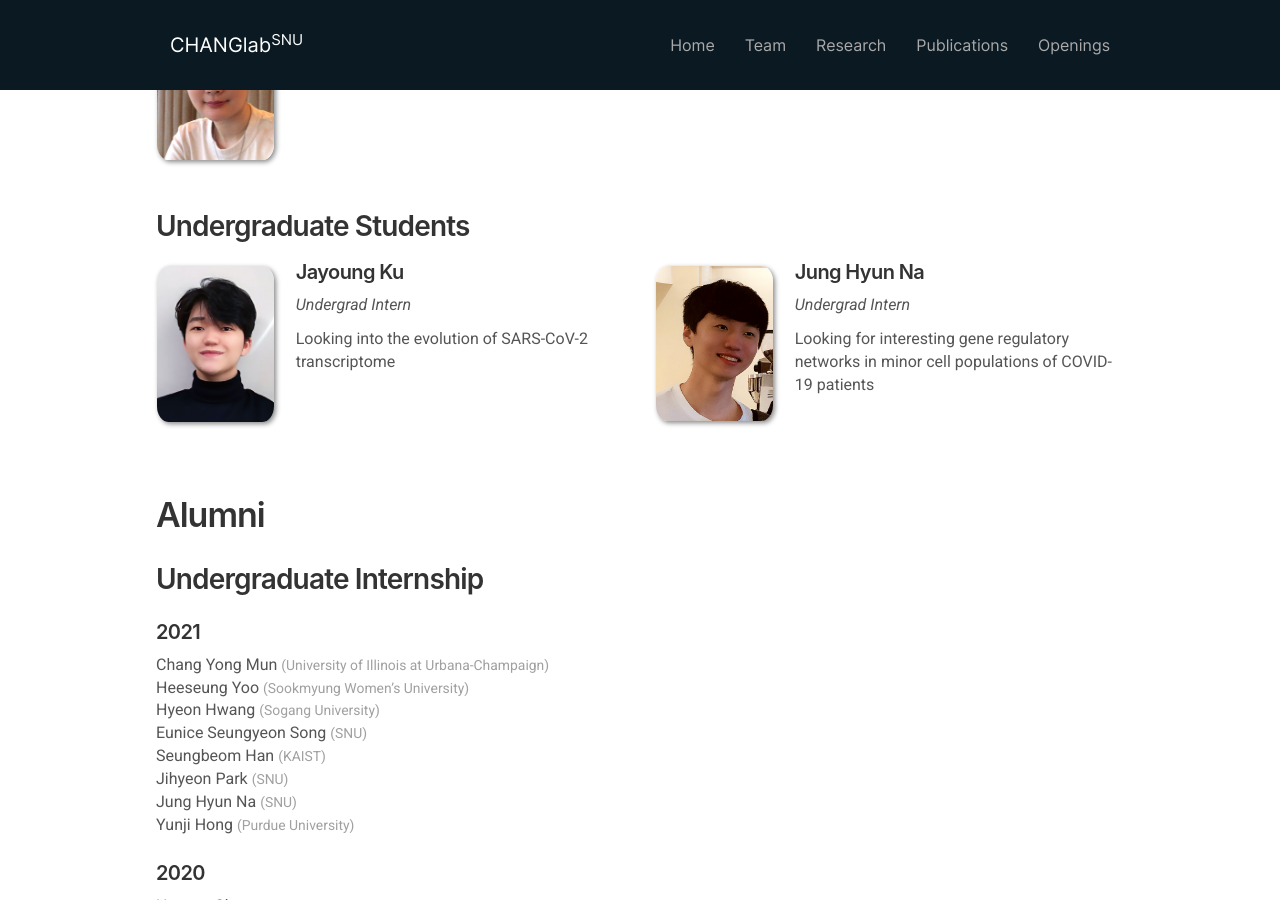
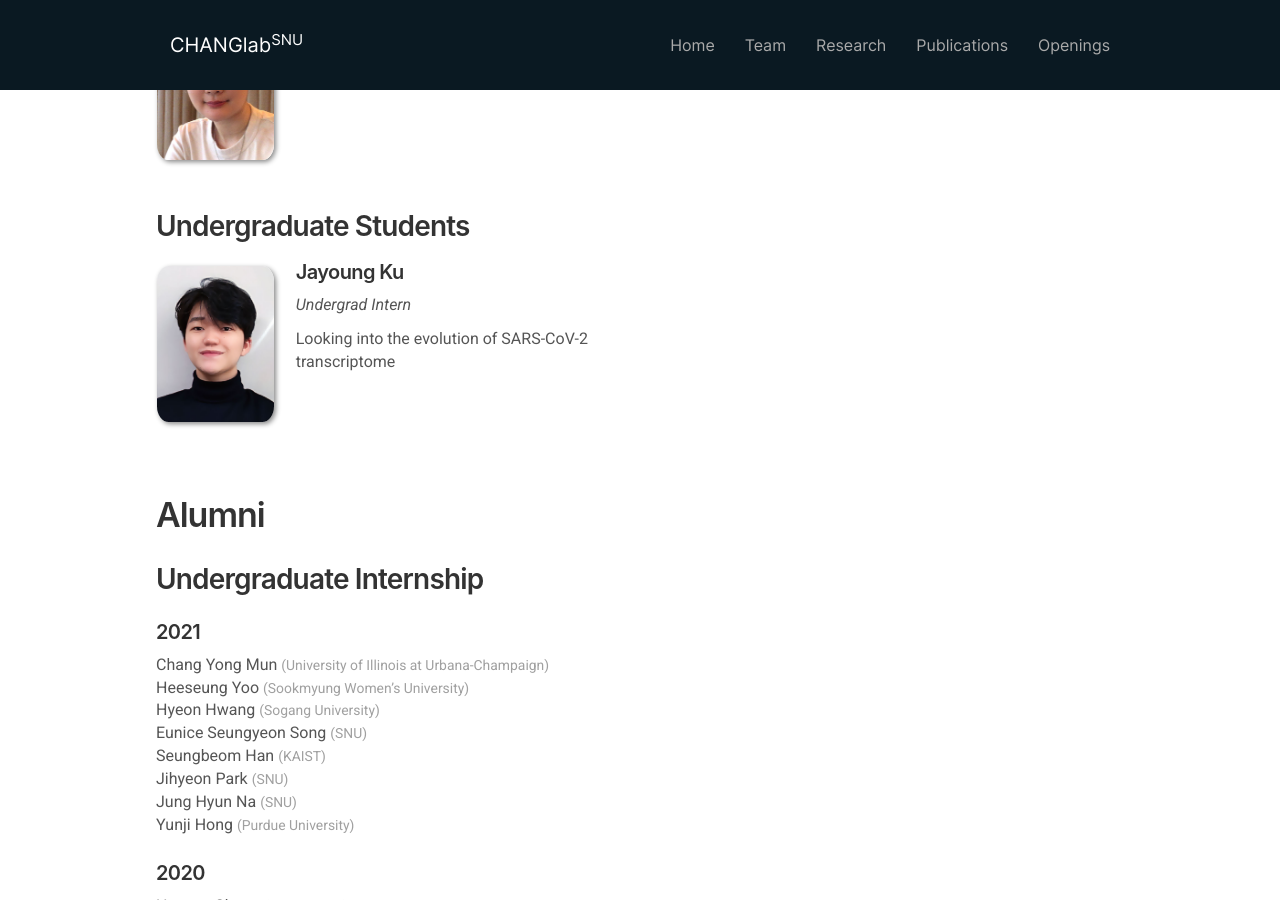
Before and after one commit to ChangLabSNU/ChangLabSNU.github.io, a Jekyll site: the page built from _pages/team.md, in a window 1280 px wide and 900 px high, scrolled down 1137 px. Built offline with Jekyll 4.4.1, drawn with Linux system fonts in a browser that asks for light colours; nearby versions of some CDN libraries; some web fonts are replaced.

Commit message:
Update Jung Hyun's status.

```diff
--- a/_data/visitors.yml
+++ b/_data/visitors.yml
@@ -2,8 +2,3 @@
   photo: jyku-thumb.jpg
   info: Undergrad Intern
   intro: "Looking into the evolution of SARS-CoV-2 transcriptome"
-
-- name: Jung Hyun Na
-  photo: jhna-thumb.jpg
-  info: Undergrad Intern
-  intro: "Looking for interesting gene regulatory networks in minor cell populations of COVID-19 patients"
```
